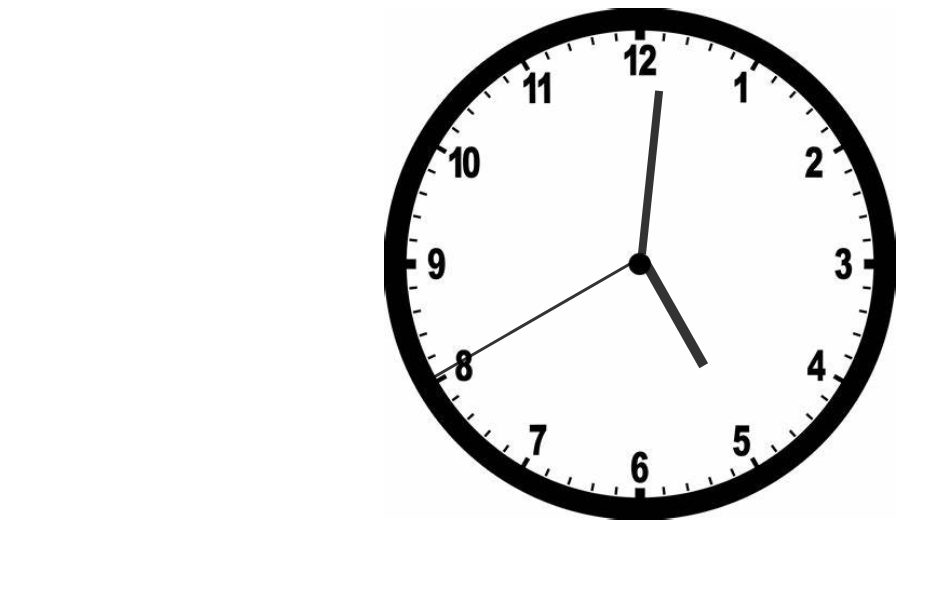
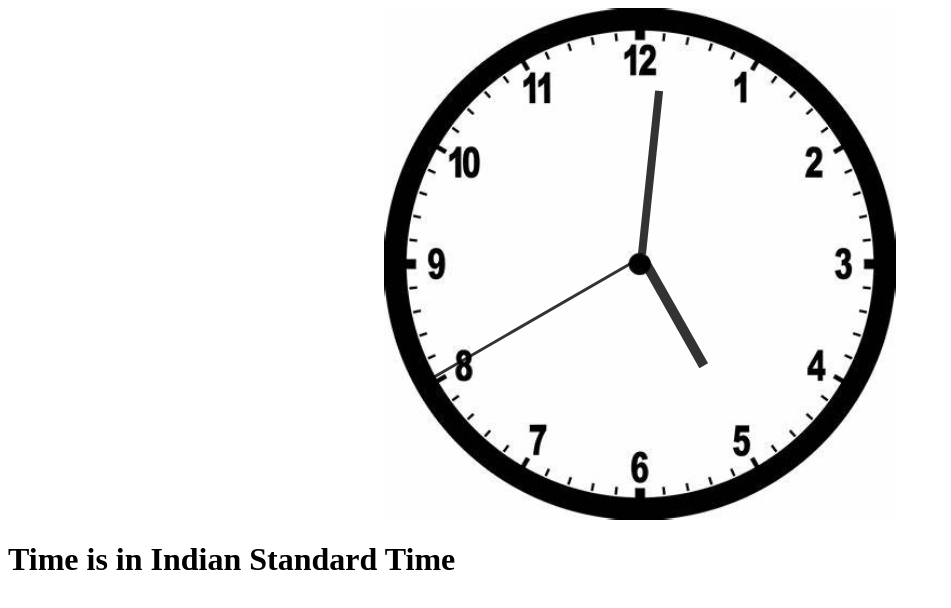
Before and after one commit to Anup0911/Clock, a plain HTML site: page index.html in a window 1280 px wide. Shown: the whole page, without its empty margins (0-951 px from the left). Drawn offline with Linux system fonts and the light colour scheme.

Commit message:
Update index.html

```diff
--- a/index.html
+++ b/index.html
@@ -13,5 +13,8 @@
         <div id="minute"></div>
         <div id="second"></div>
     </div>
+    <div>
+        <h1>Time is in Indian Standard Time</h1>
+    </div>
 </body>
 </html>
```
